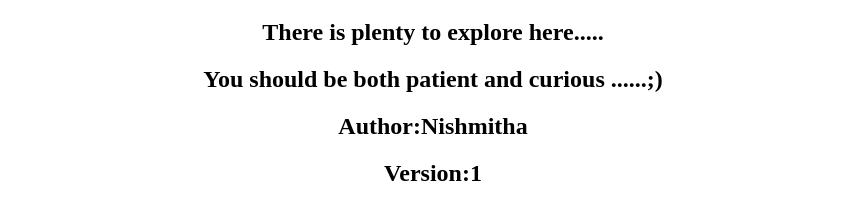
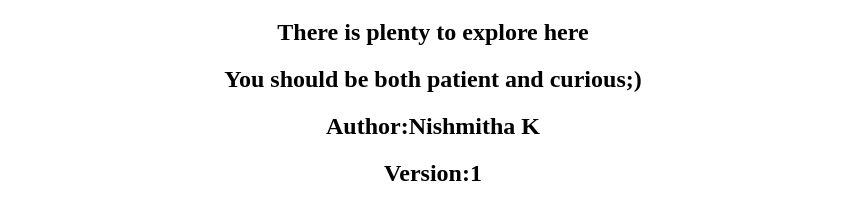
Before and after one commit to nishmitha162002/simplepage, a plain HTML site: page simplepage/index.html in a window 1280 px wide. Shown: the part 252-472 px from the top of the page, without its empty margins (207-1073 px from the left). Drawn offline with Linux system fonts and the light colour scheme.

Commit message:
3 changes

```diff
--- a/simplepage/index.html
+++ b/simplepage/index.html
@@ -6,9 +6,9 @@
     <div align="center">
       <img src="program.jpg">
       <h1>Welcome to the world of Programming! Good to see you! :)</h1>
-      <h2>There is plenty to explore here.....</h2>
-      <h2>You should be both patient and curious ......;)</h2>
-      <h2>Author:Nishmitha</h2>
+      <h2>There is plenty to explore here</h2>
+      <h2>You should be both patient and curious;)</h2>
+      <h2>Author:Nishmitha K</h2>
       <h2>Version:1</h2>
     </div>
   </body>
```
